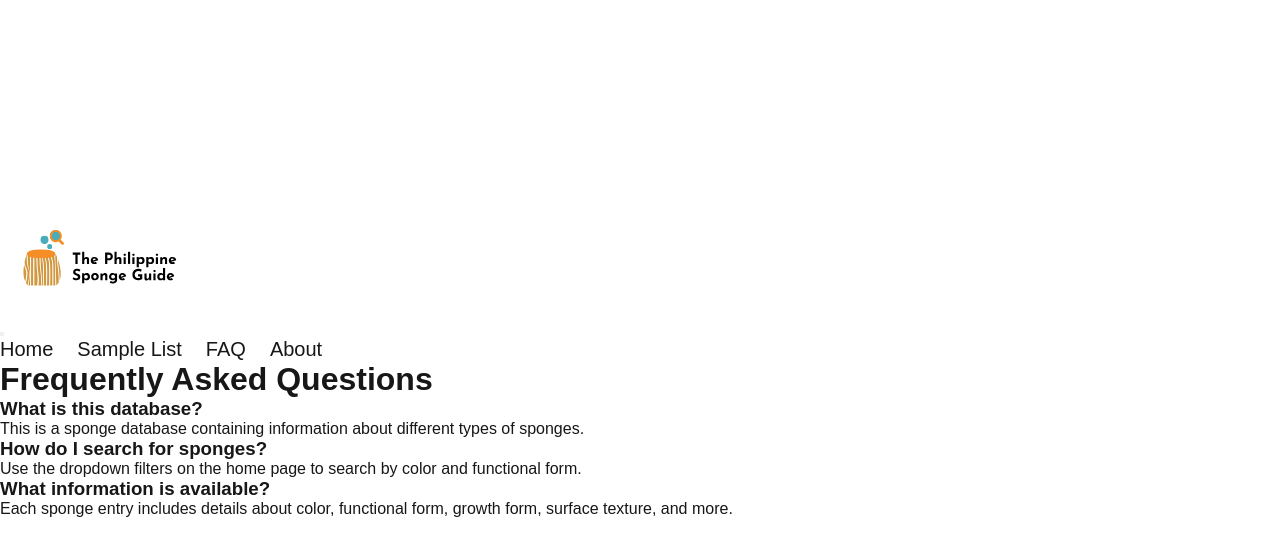
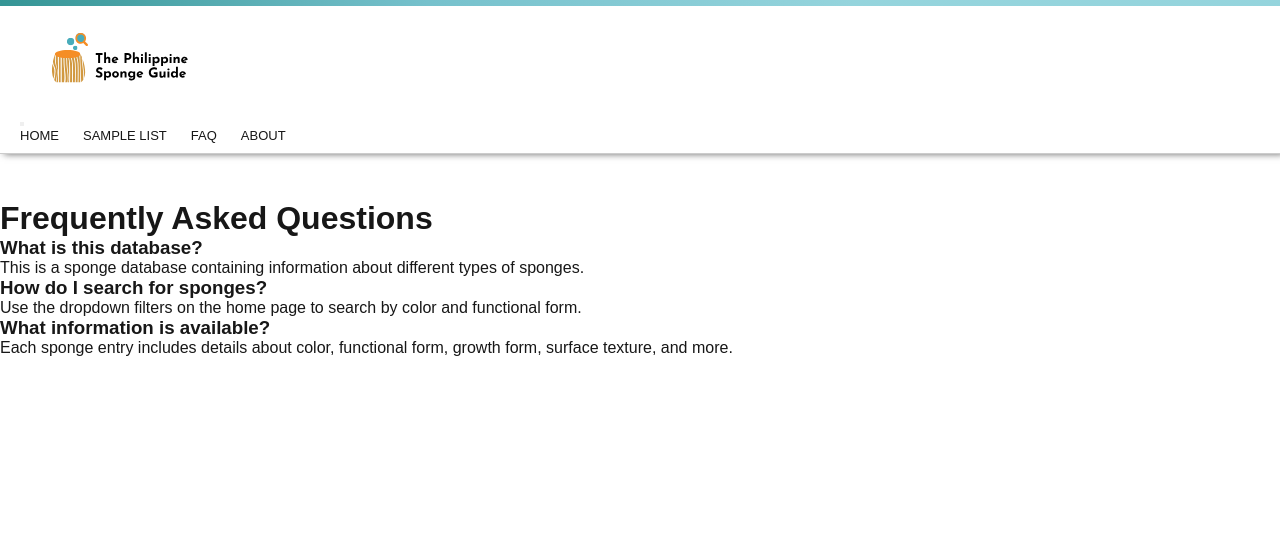
Before and after one commit to Geez-l/sponge-database, a Next.js app: page /faq in a window 1280 px wide. Shown: the top 556 px of the page. Built offline with nearby package versions, Linux system fonts and the light colour scheme.

Commit message:
changes to the UI

```diff
--- a/src/app/css/navigation.css
+++ b/src/app/css/navigation.css
@@ -1,45 +1,84 @@
-/* bootstrap: https://getbootstrap.com/docs/5.3/utilities/background/
- */
+/* =======================
+   General Header Styling
+========================== */
+.header {
+  width: 100%;
+  background-color: #fff;
+  color: var(--primary-color);
+  position: fixed;
+  top: 0;
+  border-bottom: 1px solid #ccc;
+  z-index: 1000;
+  box-sizing: border-box;
+  box-shadow: 4px 0px 7px rgba(0, 0, 0, 0.6);
+  padding: 10px 20px;
+}
+
+/* Gradient bar on top */
+.header::before {
+  content: '';
+  position: absolute;
+  top: 0;
+  left: 0;
+  width: 100%;
+  height: 6px;
+  background: linear-gradient(to right, 	#118282D9, #48ACBBBF, #5CBDCAA6, #5CBDCAA6);
+  z-index: 1001;
+}
+
+/* =======================
+     Logo / Branding
+========================== */
 .nav-brand {
-  min-height: 20%;
-  /* font-size: 8.25rem; */
   display: flex;
   align-items: center;
   font-weight: bold;
   font-size: 1.9rem;
-  /* color: #ffff; */
-
 }
 
 .nav-logo {
   width: 200px;
-  height: 120px;
-  margin-right: 0.5rem;
+  height: 100px;
+  margin-right: 10px;
   background-image: url('/assets/home/logo-text.svg');
   background-size: contain;
   background-repeat: no-repeat;
   background-position: center;
-  display: inline-block;
+}
+
+/* Responsive logo for smaller screens */
+@media (max-width: 768px) {
+  .nav-logo {
+    width: 150px;
+    height: 80px;
+  }
 }
 
 .nav-title {
   font-family: 'Courier New', Courier, monospace;
   font-size: 2.4rem;
-  margin-bottom: 5px;
-
+  margin-bottom: 0;
 }
 
-/* .nav-logo {
-  margin-right: 0.5rem;
-  vertical-align: middle;
-  width: 100px;
-  height: 100px;
-} */
-
+/* =======================
+      Navigation Links
+========================== */
 .nav-links-right {
-  font-size: 1.25rem;
   margin-left: auto;
   display: flex;
   align-items: center;
   gap: 1.5rem;
 }
+
+.nav-links-right .nav-link {
+  font-weight: 500;
+  text-transform: uppercase;
+  font-size: 13px;
+  color: var(--primary-color);
+  text-decoration: none;
+  transition: color 0.3s ease;
+}
+
+.nav-links-right .nav-link:hover {
+  color: #e7b82b;
+}
--- a/src/app/navigation.tsx
+++ b/src/app/navigation.tsx
@@ -1,34 +1,43 @@
 'use client';
-import { Navbar, Nav, Container } from "react-bootstrap";
-import Link from "next/link";
+import { Navbar, Nav, Container } from 'react-bootstrap';
+import Link from 'next/link';
 import { usePathname } from 'next/navigation';
-import './css/navigation.css'
-
-
+import './css/navigation.css';
 
 const Navigation = () => {
   const pathname = usePathname();
+
   return (
-        <Navbar fixed="top" bg="light" expand="lg">
+    <header className="header">
+      <Navbar expand="lg" className="px-3">
         <Container fluid>
-                <Navbar.Brand as={Link} href="/" className="nav-brand">
-                    {/* Sponge Logo & Title */}
+          {/* Brand Section */}
+          <Navbar.Brand as={Link} href="/" className="nav-brand d-flex align-items-center">
             <div className="nav-logo" aria-label="Sponge Logo" role="img" />
-                    {/* Sponge guide in new line */}
-                    {/* <p className="nav-title">The Philippine Sponge Guide</p> */}
+            {/* Optional title below logo */}
+            {/* <div className="nav-title">The Philippine Sponge Guide</div> */}
           </Navbar.Brand>
-                <Navbar.Toggle />
 
-                <Navbar.Collapse className="justify-content-end">
+          <Navbar.Toggle aria-controls="navbar-nav" />
+          <Navbar.Collapse id="navbar-nav" className="justify-content-end">
             <Nav className="nav-links-right">
-                    <Link href="/" className={pathname === '/' ? 'active' : ''}>Home</Link>
-                    <Link href="/result" className={pathname === '/result' ? 'active' : ''}>Sample List</Link>
-                    <Link href="/faq" className={pathname === '/faq' ? 'active' : ''}>FAQ</Link>
-                    <Link href="/about" className={pathname === '/about' ? 'active' : ''}>About</Link>
+              <Link href="/" className={`nav-link ${pathname === '/' ? 'active' : ''}`}>
+                Home
+              </Link>
+              <Link href="/result" className={`nav-link ${pathname === '/result' ? 'active' : ''}`}>
+                Sample List
+              </Link>
+              <Link href="/faq" className={`nav-link ${pathname === '/faq' ? 'active' : ''}`}>
+                FAQ
+              </Link>
+              <Link href="/about" className={`nav-link ${pathname === '/about' ? 'active' : ''}`}>
+                About
+              </Link>
             </Nav>
           </Navbar.Collapse>
         </Container>
       </Navbar>
+    </header>
   );
 };
 
```
Lines whose indentation alone changed are shown as unchanged.
